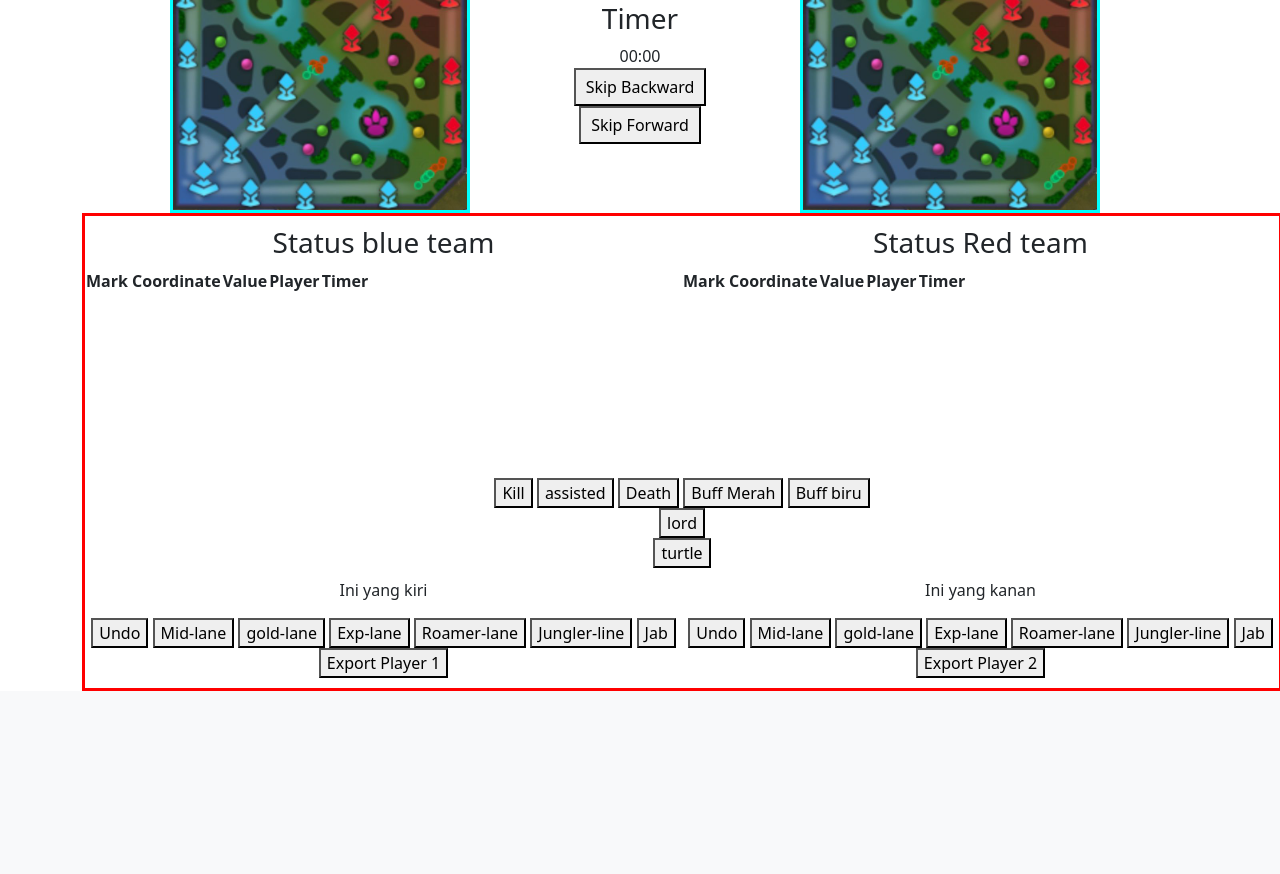
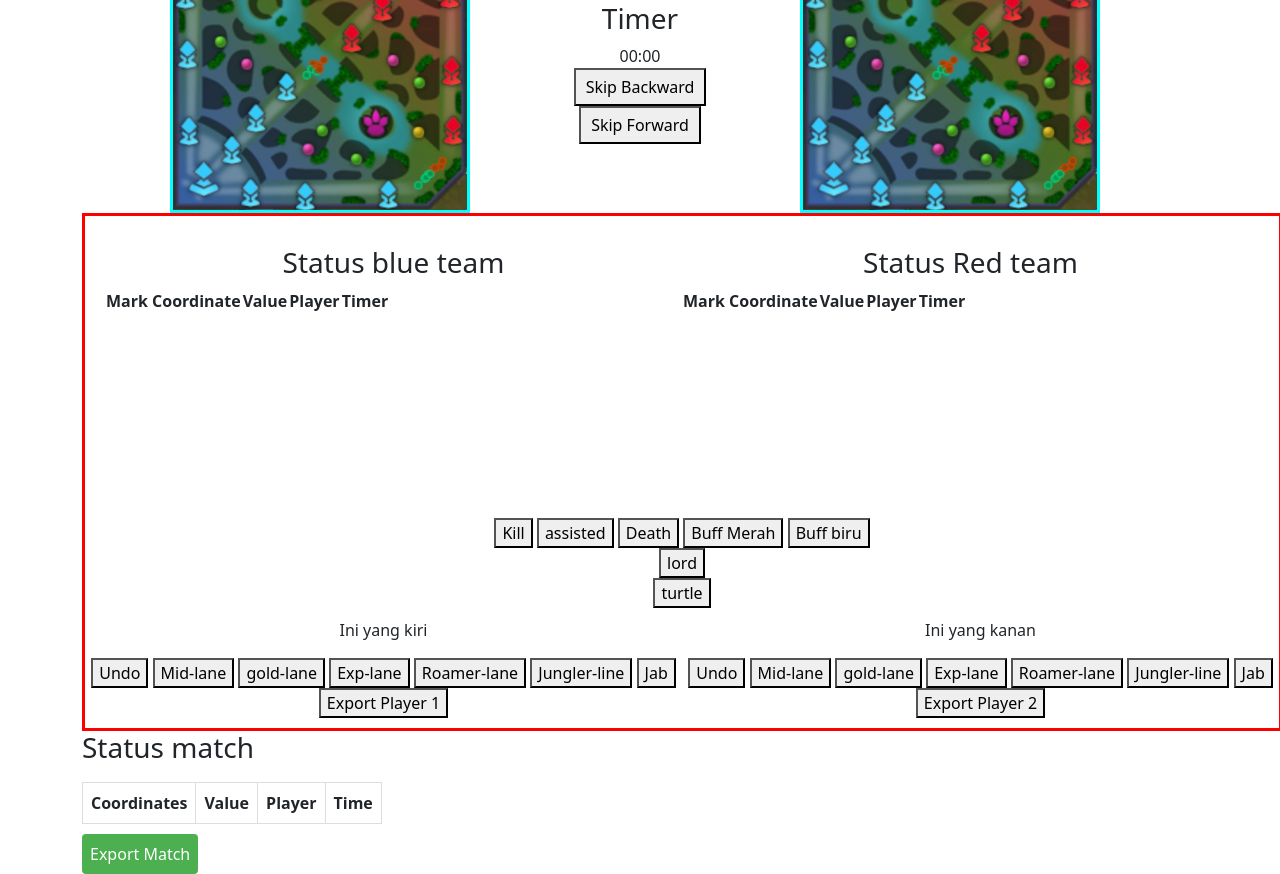
Before and after one commit to boycakra/Mobile-Legend-analisis, a Flask app: page / in a window 1280 px wide. Shown: the part 499-1373 px from the top of the page. Before the commit the page ends 1190 px from the top, so only its background shows below. Run offline with Flask 3, Linux system fonts and the light colour scheme; lists and menus that the app fills with data are empty.

Commit message:
Add full new tabel
this Add full new tabel is full tabel for all the action

```diff
--- a/app/static/script.js
+++ b/app/static/script.js
@@ -360,6 +360,12 @@ document.addEventListener("DOMContentLoaded", function () {
         handleShortcut(key);
     });
 
+        // Event listener for export button
+    document.getElementById("export-Match").addEventListener("click", function () {
+        const csvContent = tableToCSV("match-table");
+        downloadCSV("combined-marks.csv", csvContent);
+    });
+
     const tableBody1 = document.getElementById("mark-table-body");
     const tableBody2 = document.getElementById("mark-table-body-2");
 
@@ -378,7 +384,9 @@ document.addEventListener("DOMContentLoaded", function () {
                 time: currentFormattedTime,
             });
 
+
             renderMarks(player1Marks, tableBody1);
+            renderCombinedMarks();
         }
     });
 
@@ -398,9 +406,19 @@ document.addEventListener("DOMContentLoaded", function () {
             });
 
             renderMarks(player2Marks, tableBody2);
+            renderCombinedMarks();
         }
     });
 
+     // Function to combine and render marks from both players
+     function renderCombinedMarks() {
+        const combinedMarks = [...player1Marks, ...player2Marks];
+        combinedMarks.sort((a, b) => a.time.localeCompare(b.time));
+
+        renderMarks(combinedMarks, document.getElementById("match-table-body"));
+    }
+
+    // Modify renderMarks function to accept the target table body
     function renderMarks(marks, tableBody) {
         while (tableBody.firstChild) {
             tableBody.removeChild(tableBody.firstChild);
--- a/app/static/style.css
+++ b/app/static/style.css
@@ -1128,3 +1128,42 @@ img {
     left: 25%;
     background: white;
 }
+
+#full {
+    display: flex;
+}
+
+#stats {
+    flex: 1;
+    padding: 20px;
+}
+
+.match-container {
+    overflow-x: auto;
+}
+
+#match-table {
+    width: 100%;
+    border-collapse: collapse;
+    margin-top: 10px;
+}
+
+#match-table th, #match-table td {
+    padding: 8px;
+    border: 1px solid #ddd;
+    text-align: left;
+}
+
+#export-Match {
+    margin-top: 10px;
+    padding: 8px;
+    background-color: #4CAF50;
+    color: white;
+    border: none;
+    border-radius: 4px;
+    cursor: pointer;
+}
+
+#export-Match:hover {
+    background-color: #45a049;
+}
--- a/app/templates/index.html
+++ b/app/templates/index.html
@@ -109,6 +109,26 @@
         </div>
 
     </div>
+    <div id="full">
+        <!-- Lokasi table player sebelah kiri -->
+        <div id="stats all">
+            <h3>Status match</h3>
+            <div class="match-container">
+                <table id="match-table">
+                    <thead>
+                        <tr>
+                            <th>Coordinates</th>
+                            <th>Value</th>
+                            <th>Player</th>
+                            <th>Time</th>
+                        </tr>
+                    </thead>
+                    <tbody id="match-table-body"></tbody>
+                </table>
+
+            </div>
+            <button id="export-Match">Export Match </button>
+        </div>
     <script src="{{url_for('static', filename= 'script.js')}}" defer></script>
     <script src="https://cdn.jsdelivr.net/npm/bootstrap@5.3.2/dist/js/bootstrap.bundle.min.js" integrity="sha384-C6RzsynM9kWDrMNeT87bh95OGNyZPhcTNXj1NW7RuBCsyN/o0jlpcV8Qyq46cDfL" Exp-laneorigin="anonymous"></script>
 {% endblock content %}
```
